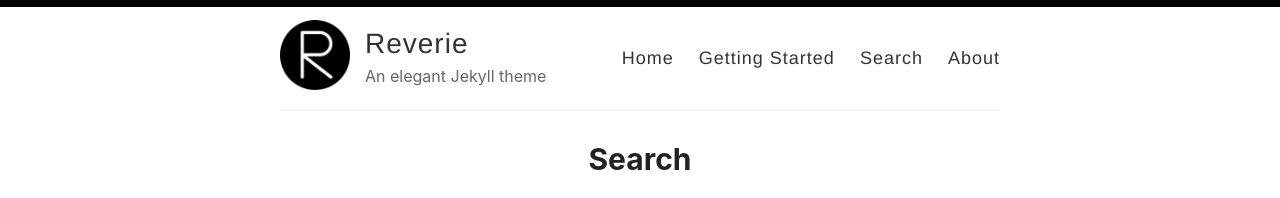
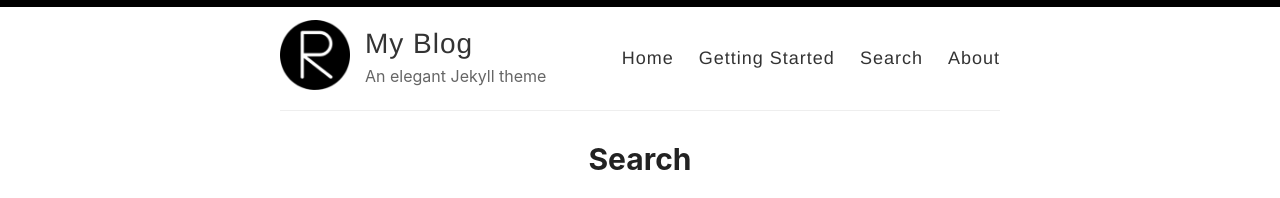
Before and after one commit to melly-c/blog, a Jekyll site: the page built from _pages/search.md, in a window 1280 px wide. Shown: the top 198 px of the page. Built offline with Jekyll 4.4.1, drawn with Linux system fonts in a browser that asks for light colours.

Commit message:
updating config + readme

```diff
--- a/_config.yml
+++ b/_config.yml
@@ -3,7 +3,7 @@
 #
 
 # Name of your site (displayed in the header)
-name: Reverie
+name: My Blog
 
 # Name of the author
 author: Mel
@@ -24,7 +24,7 @@ footer-links:
   email: melanie@ylchicago.com
   facebook:
   flickr:
-  github: melly-c/reverie
+  github: melly-c/blog
   instagram:
   linkedin:
   pinterest:
@@ -52,7 +52,7 @@ enforce_ssl: https://melly-c.github.io/
 # (http://yourusername.github.io/repository-name)
 # and NOT your User repository (http://yourusername.github.io)
 # then add in the baseurl here, like this: "/repository-name"
-baseurl:
+baseurl: ""
 
 #
 # !! You don't need to change any of the configuration flags below !!
```
Also changed, not shown: README.md.
